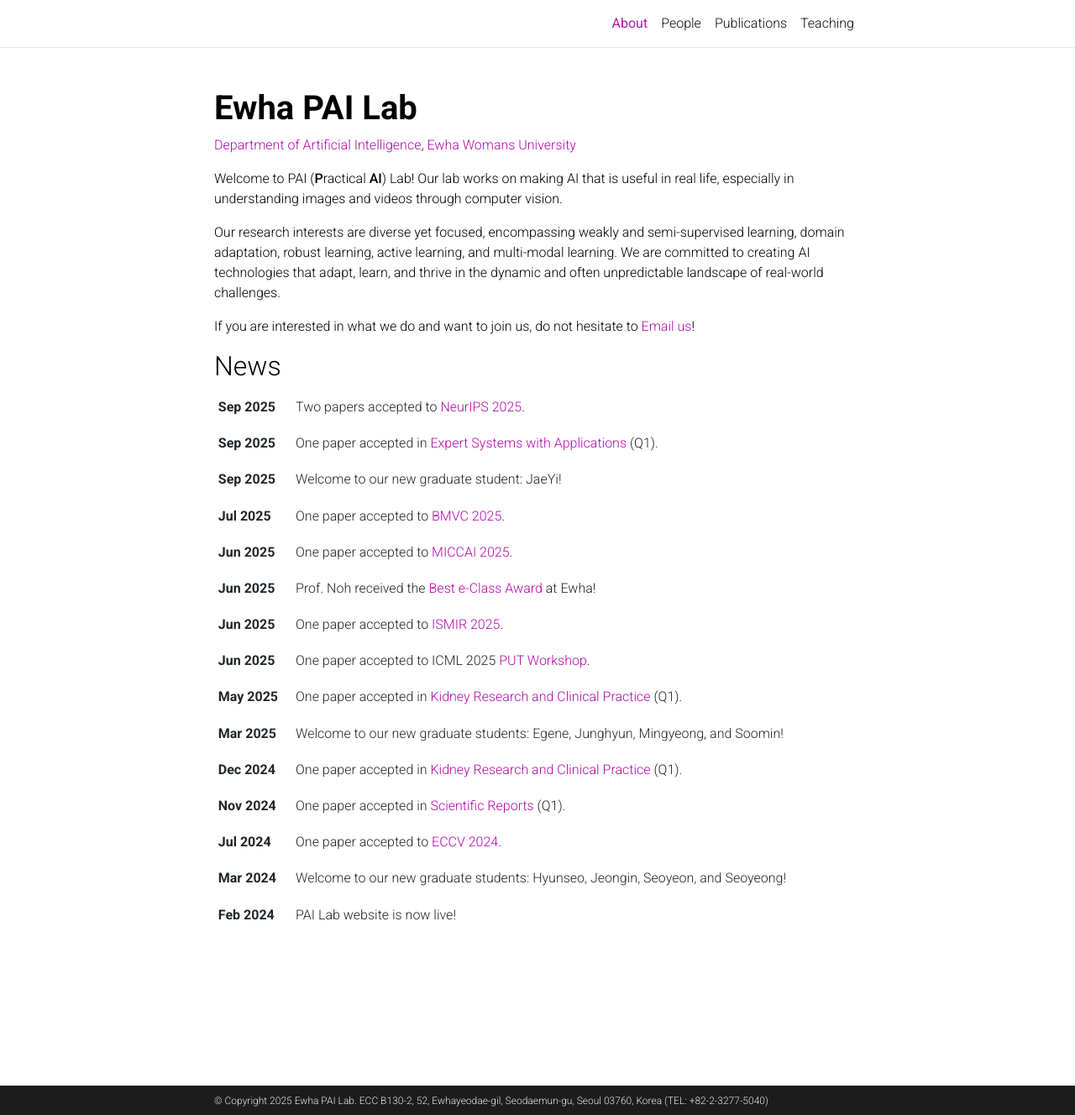
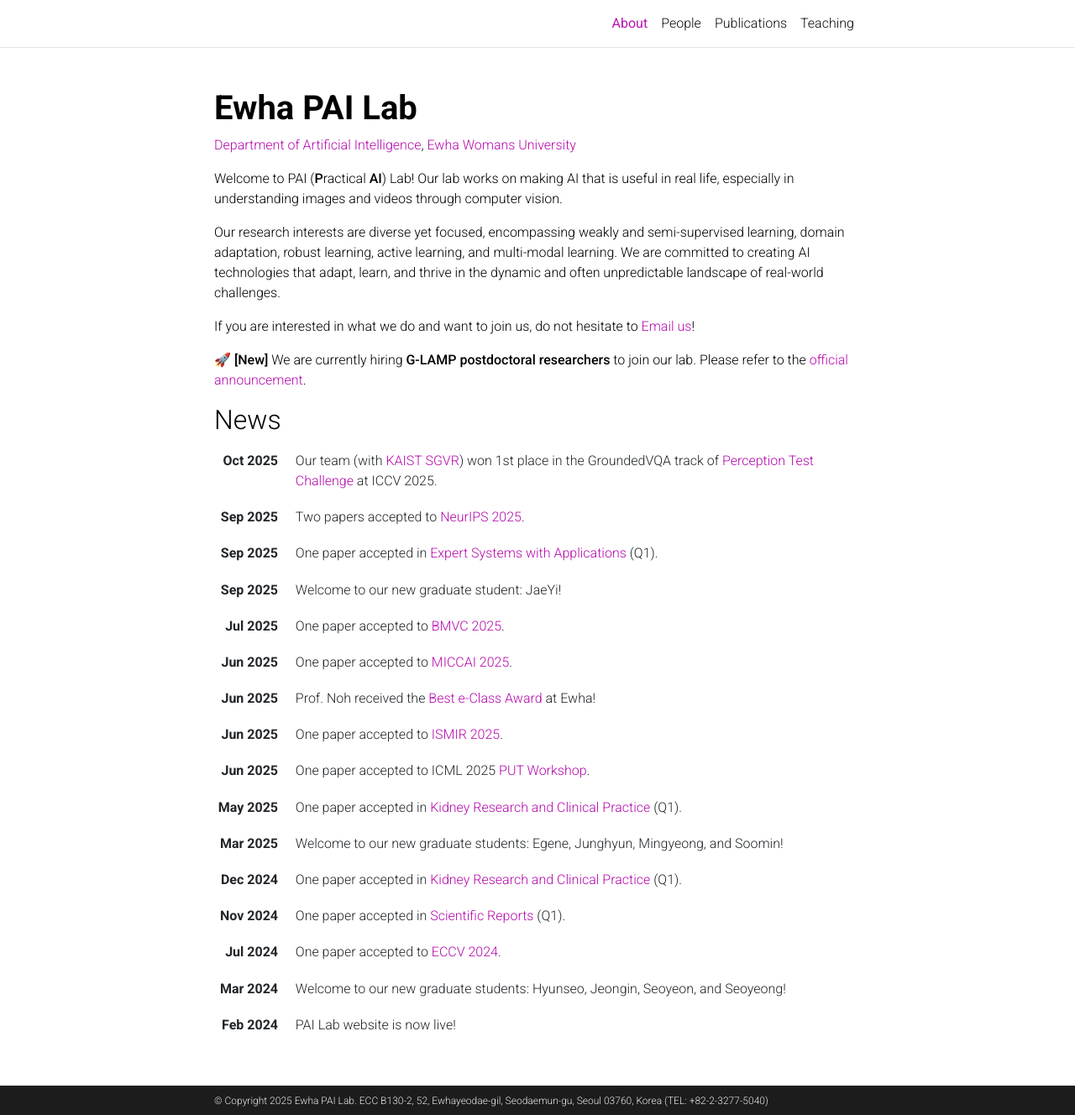
Before and after one commit to ewha-pai/ewha-pai.github.io, a Jekyll site: the page built from _pages/about.md, in a window 1280 px wide and 1328 px high. Shown: the whole window at 84% size. Built offline with Jekyll 4.4.1, drawn with Linux system fonts in a browser that asks for light colours; comment, search, counter and statistics services are not loaded; a style sheet for code colours, icons or effects is not loaded.

Commit message:
Update news

```diff
--- a/_pages/about.md
+++ b/_pages/about.md
@@ -25,3 +25,5 @@
 Our research interests are diverse yet focused, encompassing weakly and semi-supervised learning, domain adaptation, robust learning, active learning, and multi-modal learning. We are committed to creating AI technologies that adapt, learn, and thrive in the dynamic and often unpredictable landscape of real-world challenges.
 
 If you are interested in what we do and want to join us, do not hesitate to [Email us](mailto:junhyug@ewha.ac.kr)!
+
+🚀 **[New]** We are currently hiring **G-LAMP postdoctoral researchers** to join our lab. Please refer to the [official announcement](http://www.ewha.ac.kr/ewha/news/notice.do?mode=view&articleNo=357853&article.offset=0&articleLimit=10&srCategoryId1=27&no=30).
--- /dev/null
+++ b/_sass/_custom.scss
@@ -0,0 +1,7 @@
+/* Prevent line breaks in news date column */
+.news th[scope="row"] {
+  white-space: nowrap;
+  width: 5.5em; /* 필요시 조정 (6~7em 정도면 대부분 한 줄로 표시됨) */
+  text-align: right;
+  padding-right: 1em;
+}
--- a/assets/css/main.scss
+++ b/assets/css/main.scss
@@ -13,6 +13,7 @@
   "base",
   "distill",
   "cv",
+  "custom",
   "font-awesome/fontawesome",
   "font-awesome/brands",
   "font-awesome/solid",
```
Also changed, not shown: _news/announcement_2510_challenge.md (added, +8 -0 lines).
